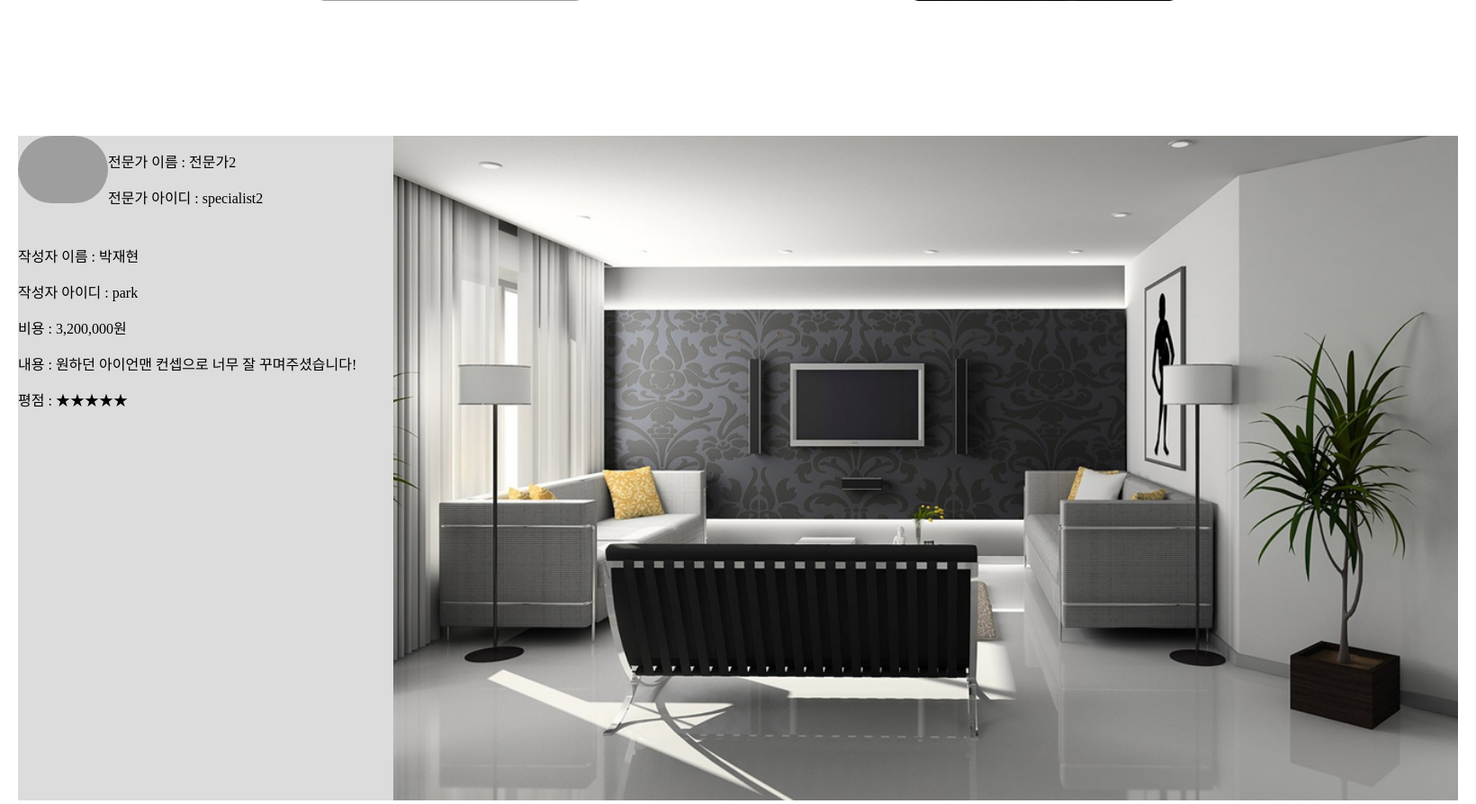
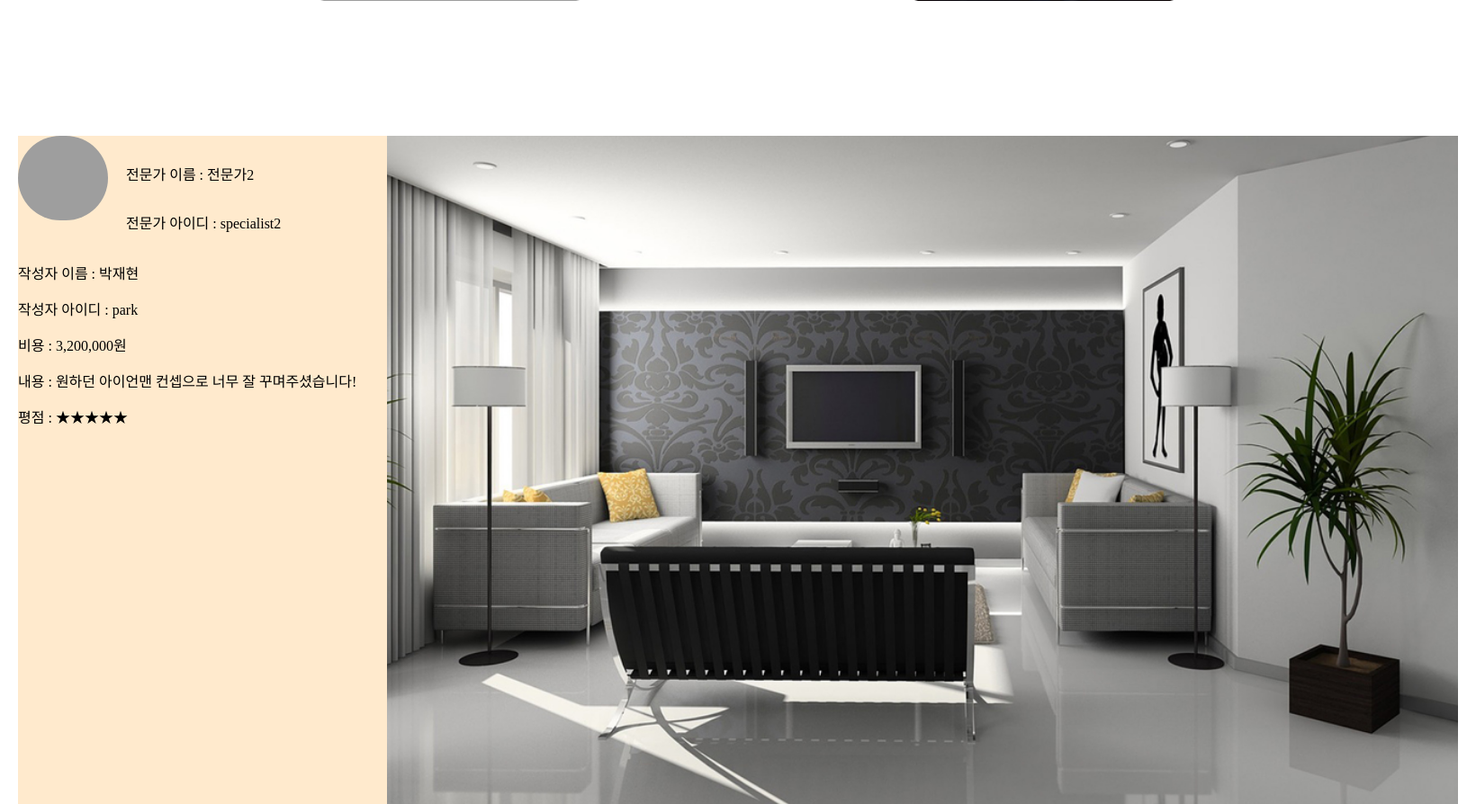
Before and after one commit to cm08050805/2021-b--, a PHP site: page / in a window 1640 px wide. Shown: the part 2411-3305 px from the top of the page at 90% size. Run offline with PHP 8.4, Linux system fonts and the light colour scheme; grey boxes are pictures that could not be loaded.

Commit message:
25_02_12_2

```diff
--- a/A모듈/index.css
+++ b/A모듈/index.css
@@ -202,24 +202,24 @@
     margin-top: 300px;
 }
 
-.review_box {
+.review_region {
     display: flex;
 }
 
-.review_box > img {
+.review_region > img {
     width: 1190px;
 }
 
-.text_box {
-    background-color :gainsboro;
-    width : 420px;
+.review_text {
+    background-color : #ffeacd;
+    width : 410px;
 }
 
-.text_box_img {
+.rt_img {
     display: flex;
 }
 
-.text_box_img > img {
+.rt_img > img {
     width: 100px;
     border-radius: 50px;
     margin-bottom: 30px;
@@ -227,9 +227,11 @@
 
 .info > p {
     align-items: center;
+    margin-top: 30px;
+    margin-left: 20px;
 }
 
-.footer {
+#footer {
     margin-top: 120px;
     background-color: gainsboro;
     width: 1600px;
--- a/A모듈/index.html
+++ b/A모듈/index.html
@@ -84,7 +84,7 @@
                     </div>
 
                     <div class="back">
-                        <div class="special_text">
+                        <div class="expert_info">
                             <h2>이름 : 전문가1</h2>
                             <p>아이디 : specialiset1</p>
                         </div>
@@ -99,7 +99,7 @@
                     </div>
 
                     <div class="back">
-                        <div class="special_text">
+                        <div class="expert_info">
                             <h2>이름 : 전문가1</h2>
                             <p>아이디 : specialiset1</p>
                         </div>
@@ -114,7 +114,7 @@
                     </div>
 
                     <div class="back">
-                        <div class="special_text">
+                        <div class="expert_info">
                             <h2>이름 : 전문가1</h2>
                             <p>아이디 : specialiset1</p>
                         </div>
@@ -129,7 +129,7 @@
                     </div>
 
                     <div class="back">
-                        <div class="special_text">
+                        <div class="expert_info">
                             <h2>이름 : 전문가1</h2>
                             <p>아이디 : specialiset1</p>
                         </div>
@@ -140,9 +140,9 @@
         </div>
 
         <div id="review">
-            <div class="review_box">
-                <div class="text_box">
-                    <div class="text_box_img">
+            <div class="review_region">
+                <div class="review_text">
+                    <div class="rt_img">
                         <img src="./공통파일/specialist/specialist2.jpg" alt="">
                         <div class="info">
                             <p>전문가 이름 : 전문가2</p>
@@ -158,10 +158,10 @@
                 <img src="./사진/livingroom-1032733_1280.jpg" alt="">
             </div>
             <br><br>
-            <div class="review_box">
+            <div class="review_region">
                 <img src="./사진/interior-4130843_1920.jpg" alt="">
-                <div class="text_box">
-                    <div class="text_box_img">
+                <div class="review_text">
+                    <div class="rt_img">
                         <img src="./공통파일/specialist/specialist4.jpg" alt="">
                         <div class="info">
                             <p>전문가 이름 : 전문가4</p>
@@ -176,7 +176,8 @@
                 </div>
             </div>
         </div>
-        <div class="footer">
+
+        <div id="footer">
             <h2>Copyright (C) 2020 by MyHome Inc All Rights Reserved.</h2>
         </div>
 
```
